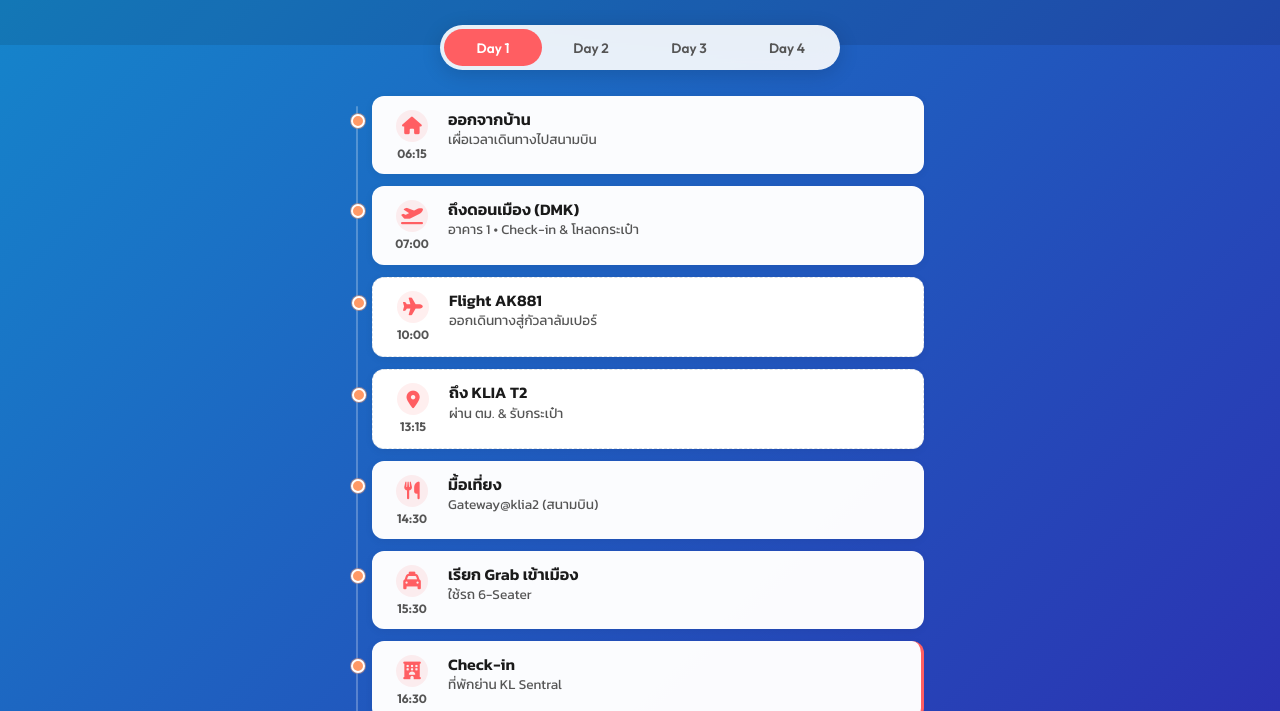
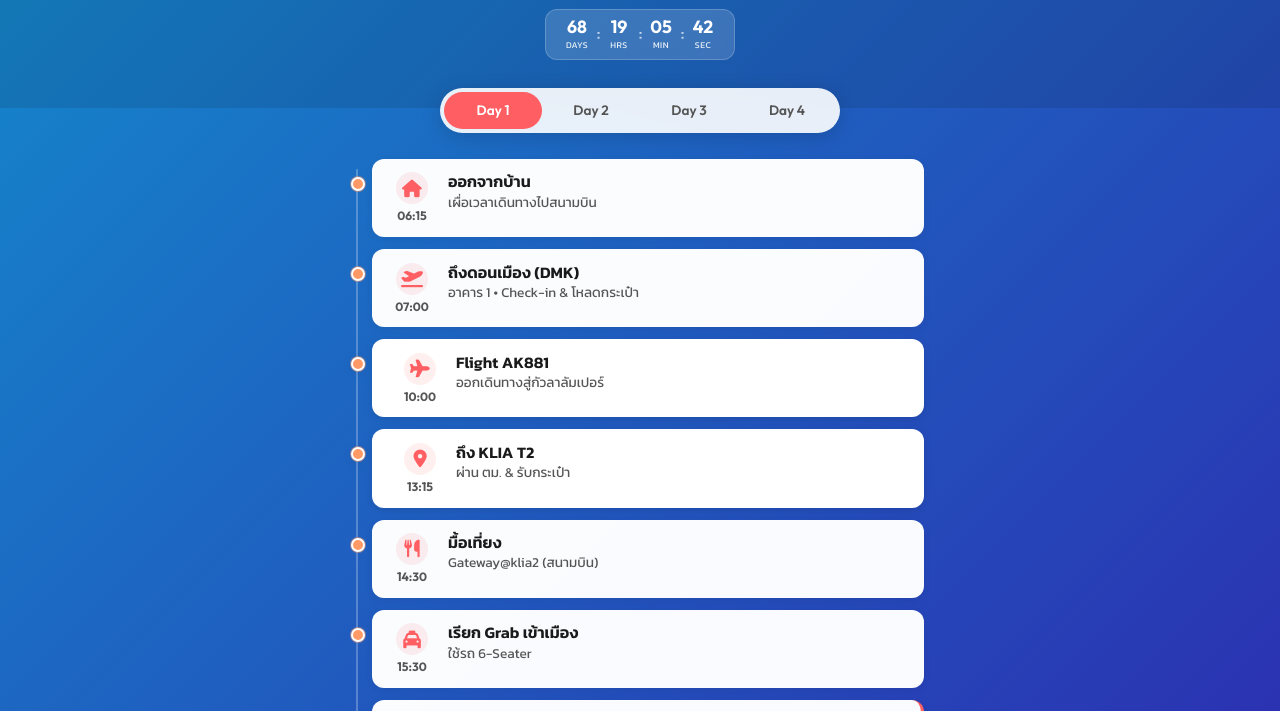
Before and after one commit to bank2u/mytrip, a plain HTML site: page kl-trip.html in a window 1280 px wide. Shown: the part 85-796 px from the top of the page. Drawn offline with Linux system fonts and the light colour scheme.

Commit message:
feat: Add trip countdown timer, staggered event card animations, and interactive hover effects with updated flight card styling.

```diff
--- a/kl-trip.html
+++ b/kl-trip.html
@@ -75,6 +75,69 @@
             font-weight: 300;
         }
 
+        /* Countdown */
+        .countdown-box {
+            background: rgba(255, 255, 255, 0.15);
+            -webkit-backdrop-filter: blur(5px);
+            backdrop-filter: blur(5px);
+            padding: 8px 16px;
+            border-radius: 12px;
+            display: inline-flex;
+            gap: 12px;
+            margin-top: 12px;
+            border: 1px solid rgba(255, 255, 255, 0.2);
+        }
+
+        .cd-item {
+            text-align: center;
+            position: relative;
+            min-width: 30px;
+        }
+
+        .cd-item:not(:last-child)::after {
+            content: ':';
+            position: absolute;
+            right: -8px;
+            top: 50%;
+            transform: translateY(-55%);
+            font-weight: bold;
+            opacity: 0.7;
+        }
+
+        .cd-number {
+            font-size: 1.1rem;
+            font-weight: 700;
+            font-family: 'Outfit', sans-serif;
+            display: block;
+            line-height: 1;
+        }
+
+        .cd-label {
+            font-size: 0.55rem;
+            text-transform: uppercase;
+            letter-spacing: 0.5px;
+            opacity: 0.9;
+            margin-top: 2px;
+            display: block;
+        }
+
+        /* Staggered Animation */
+        @keyframes fadeInUp {
+            from {
+                opacity: 0;
+                transform: translateY(20px);
+            }
+
+            to {
+                opacity: 1;
+                transform: translateY(0);
+            }
+        }
+
+        .day-section.active .event-card {
+            animation: fadeInUp 0.5s cubic-bezier(0.2, 0.8, 0.2, 1) backwards;
+        }
+
         /* Sticky Nav Container */
         .nav-wrapper {
             position: sticky;
@@ -88,6 +151,7 @@
         /* Glassmorph Nav Bar */
         .tabs-container {
             background: rgba(255, 255, 255, 0.9);
+            -webkit-backdrop-filter: blur(12px);
             backdrop-filter: blur(12px);
             border-radius: 50px;
             padding: 4px;
@@ -180,6 +244,41 @@
             /* Icon | Content */
             gap: 0.75rem;
             align-items: flex-start;
+
+            /* Animation Base State */
+            opacity: 0;
+            transform: translateY(20px);
+            transition: transform 0.3s cubic-bezier(0.34, 1.56, 0.64, 1), box-shadow 0.3s ease;
+        }
+
+        /* Active State for Animation */
+        /* Active State for Animation */
+        .day-section.active .event-card {
+            /* Handled by JS for staggering, but keep default as fallback */
+            animation: slideIn 0.5s cubic-bezier(0.25, 0.46, 0.45, 0.94) forwards;
+        }
+
+        /* Flight Ticket Style */
+        .flight-card {
+            background: #fff;
+            /* Ticket Notches */
+            background-image: radial-gradient(circle at 0 50%, transparent 8px, #fff 9px),
+                radial-gradient(circle at 100% 50%, transparent 8px, #fff 9px);
+            background-size: 51% 100%;
+            background-position: left, right;
+            background-repeat: no-repeat;
+            border: none;
+            filter: drop-shadow(0 2px 4px rgba(0, 0, 0, 0.05));
+            padding-left: 24px;
+            padding-right: 24px;
+        }
+
+        /* Hover Effects - Gimmick 1: Lift & Glow */
+        .event-card:hover {
+            transform: translateY(-5px) scale(1.01) !important;
+            /* Override animation transform */
+            box-shadow: 0 10px 25px rgba(255, 94, 98, 0.15);
+            z-index: 10;
         }
 
         /* Dot Connector */
@@ -247,10 +346,7 @@
             border-right: 3px solid var(--primary);
         }
 
-        .flight-card {
-            background: #fff;
-            border: 1px dashed #dce2e8;
-        }
+
 
         /* Footer */
         .footer-note {
@@ -271,6 +367,41 @@
                 transform: translateY(0);
             }
         }
+
+        @keyframes slideIn {
+            0% {
+                opacity: 0;
+                transform: translateY(20px);
+            }
+
+            100% {
+                opacity: 1;
+                transform: translateY(0);
+            }
+        }
+
+        @keyframes bounce {
+
+            0%,
+            100% {
+                transform: scale(1);
+            }
+
+            50% {
+                transform: scale(1.3);
+            }
+        }
+
+        /* Gimmick 2: Bouncing Icon */
+        .event-card:hover .event-icon {
+            background: var(--primary);
+            color: white;
+            animation: bounce 0.6s cubic-bezier(0.28, 0.84, 0.42, 1);
+        }
+
+        .event-card:hover .event-title {
+            color: var(--primary);
+        }
     </style>
 </head>
 
@@ -279,6 +410,13 @@
     <header>
         <h1>MALAYSIA TRIP</h1>
         <p>4 Days 3 Nights • 4-7 Apr 2026</p>
+
+        <div class="countdown-box" id="countdown">
+            <div class="cd-item"><span class="cd-number" id="cd-days">00</span><span class="cd-label">Days</span></div>
+            <div class="cd-item"><span class="cd-number" id="cd-hours">00</span><span class="cd-label">Hrs</span></div>
+            <div class="cd-item"><span class="cd-number" id="cd-mins">00</span><span class="cd-label">Min</span></div>
+            <div class="cd-item"><span class="cd-number" id="cd-secs">00</span><span class="cd-label">Sec</span></div>
+        </div>
     </header>
 
     <div class="nav-wrapper">
@@ -701,7 +839,8 @@
         function showDay(index) {
             // Update UI
             document.querySelectorAll('.day-section').forEach(s => s.classList.remove('active'));
-            document.getElementById(`day${index + 1}`).classList.add('active');
+            const newDay = document.getElementById(`day${index + 1}`);
+            newDay.classList.add('active');
 
             tabs.forEach(t => t.classList.remove('active'));
             tabs[index].classList.add('active');
@@ -709,8 +848,41 @@
             // Move Indicator
             updateIndicator(index);
 
+            // Trigger Staggered Animation
+            const cards = newDay.querySelectorAll('.event-card');
+            cards.forEach((card, i) => {
+                card.style.animation = 'none'; // reset
+                card.offsetHeight; // force reflow
+                card.style.animation = `fadeInUp 0.5s cubic-bezier(0.2, 0.8, 0.2, 1) ${i * 0.08}s both`;
+            });
+
             window.scrollTo({ top: 0, behavior: 'smooth' });
         }
+
+        // Countdown Timer
+        function updateCountdown() {
+            const tripDate = new Date('2026-04-04T07:00:00').getTime(); // 7AM Flight
+            const now = new Date().getTime();
+            const gap = tripDate - now;
+
+            if (gap < 0) {
+                document.getElementById('countdown').style.display = 'none';
+                return;
+            }
+
+            const second = 1000;
+            const minute = second * 60;
+            const hour = minute * 60;
+            const day = hour * 24;
+
+            document.getElementById('cd-days').innerText = String(Math.floor(gap / day)).padStart(2, '0');
+            document.getElementById('cd-hours').innerText = String(Math.floor((gap % day) / hour)).padStart(2, '0');
+            document.getElementById('cd-mins').innerText = String(Math.floor((gap % hour) / minute)).padStart(2, '0');
+            document.getElementById('cd-secs').innerText = String(Math.floor((gap % minute) / second)).padStart(2, '0');
+        }
+
+        setInterval(updateCountdown, 1000);
+        updateCountdown();
 
         // Initialize indicator and set active tab based on date
         window.addEventListener('load', () => {
```
